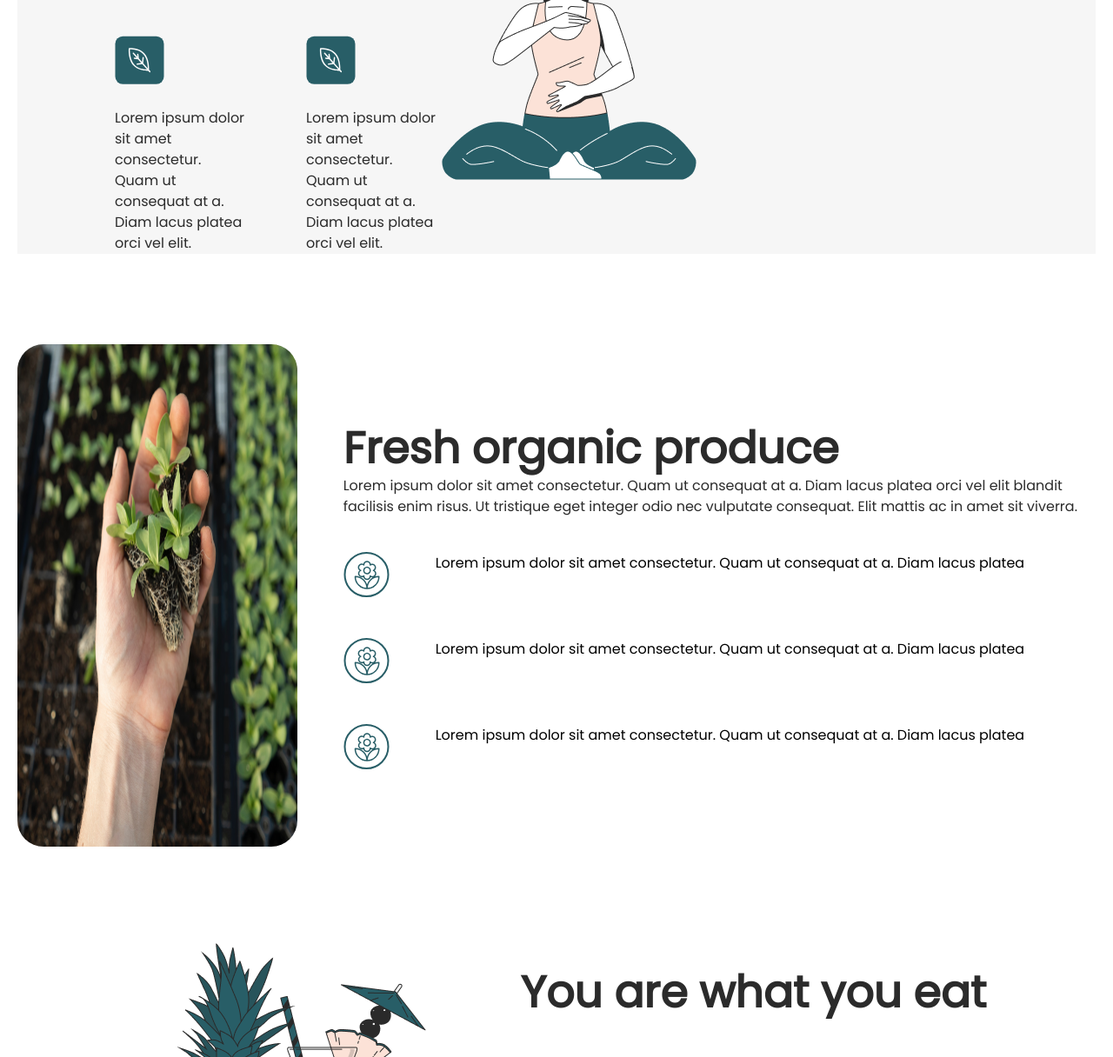
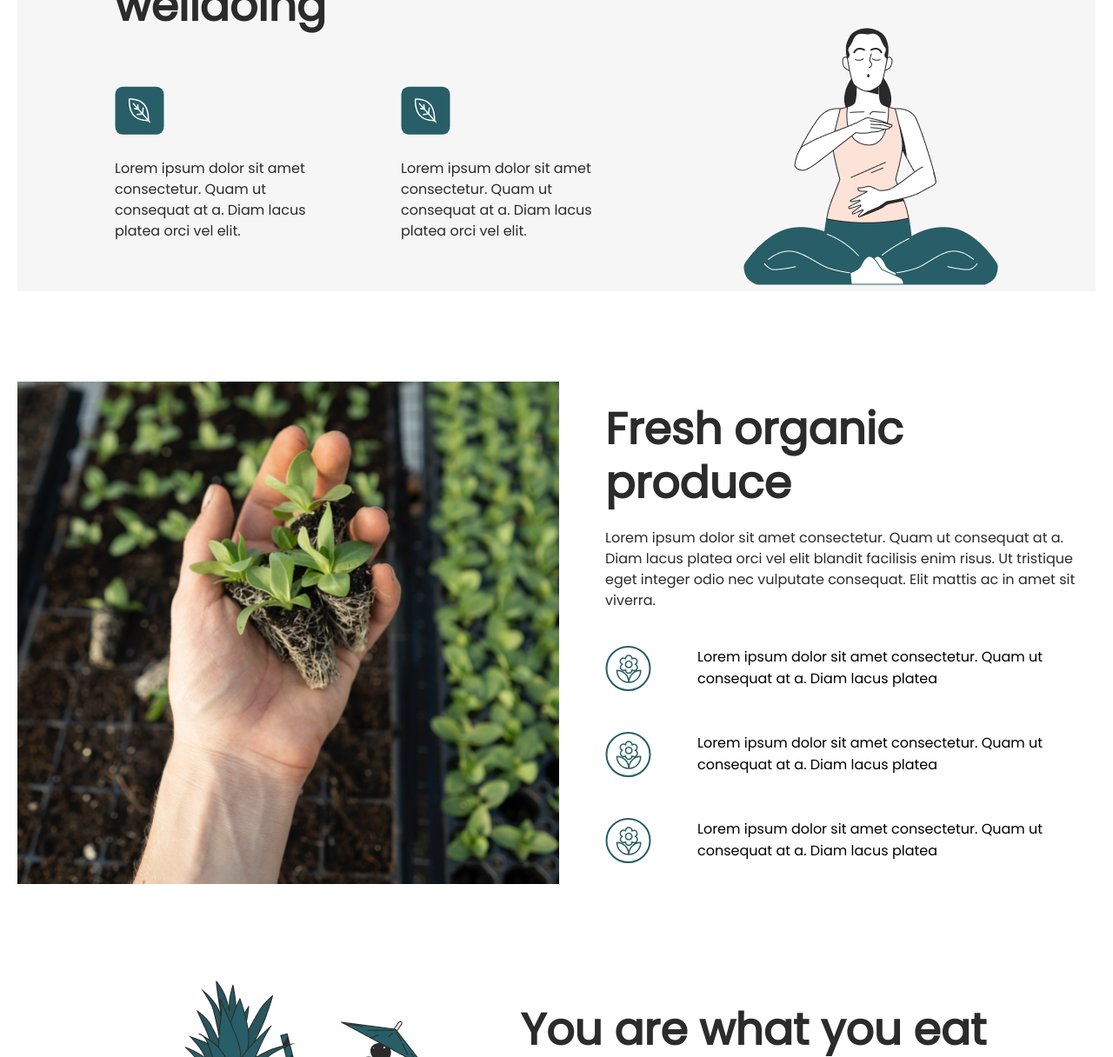
Before and after one commit to sevara9802/sevarasass, a plain HTML site: page index.html in a window 1280 px wide. Shown: the part 850-2066 px from the top of the page at 87% size. Drawn offline with nearby package versions, Linux system fonts and the light colour scheme.

Commit message:
enditogri

```diff
--- a/sass/style.css
+++ b/sass/style.css
@@ -169,10 +169,11 @@ padding-top: 20px;
 max-width: 260px;
 }
 .section__logo__img{
-  width: 100%;
+  /* width: 100%; */
 
   /* width:291px; */
   /* padding: 177px 169px 41px 50px; */
+  margin-top: 200px;
 
 }
 /* =========section-left========== */
@@ -184,10 +185,11 @@ max-width: 260px;
   margin-top: 104px;
 }
 .section__left__img>img{
-  width: 623px;
+  /* width: 623px; */
   height: 578px;
-  max-width: 100%;
-  border-radius: 30px;
+  /* max-width: 100%; */
+  max-width: 623px;
+
 
 }
 .section__left__one>h3{
@@ -196,6 +198,7 @@ max-width: 260px;
 font-size: 50.52px;
 font-weight: 600;
 line-height: 62px;
+
 }
 .section__left__one>p{
   color:  #2B2B2B;
@@ -203,6 +206,11 @@ line-height: 62px;
 font-size: 16px;
 font-weight: 400;
 line-height: 24px;
+margin-top: 20px;
+max-width: 548px;
+}
+.section__left__one{
+  /* max-width: 548px; */
 }
 .section__left__child{
   display: flex;
@@ -311,7 +319,7 @@ border: 2px solid #FFF;
  grid-template-columns: repeat(4 , 1fr);
   padding: 116px 66px;
   background-color: #fce2fc;
-  margin-top: -50px;
+  margin-top: -150px;
   border-radius: 12px;
 }
 footer{
@@ -479,6 +487,7 @@ flex-direction: column;
     display: flex;
     flex-direction: column;
     gap: 40px;
+    margin-top: -50px;
   }
   .footer{
     flex-direction: column;
```
